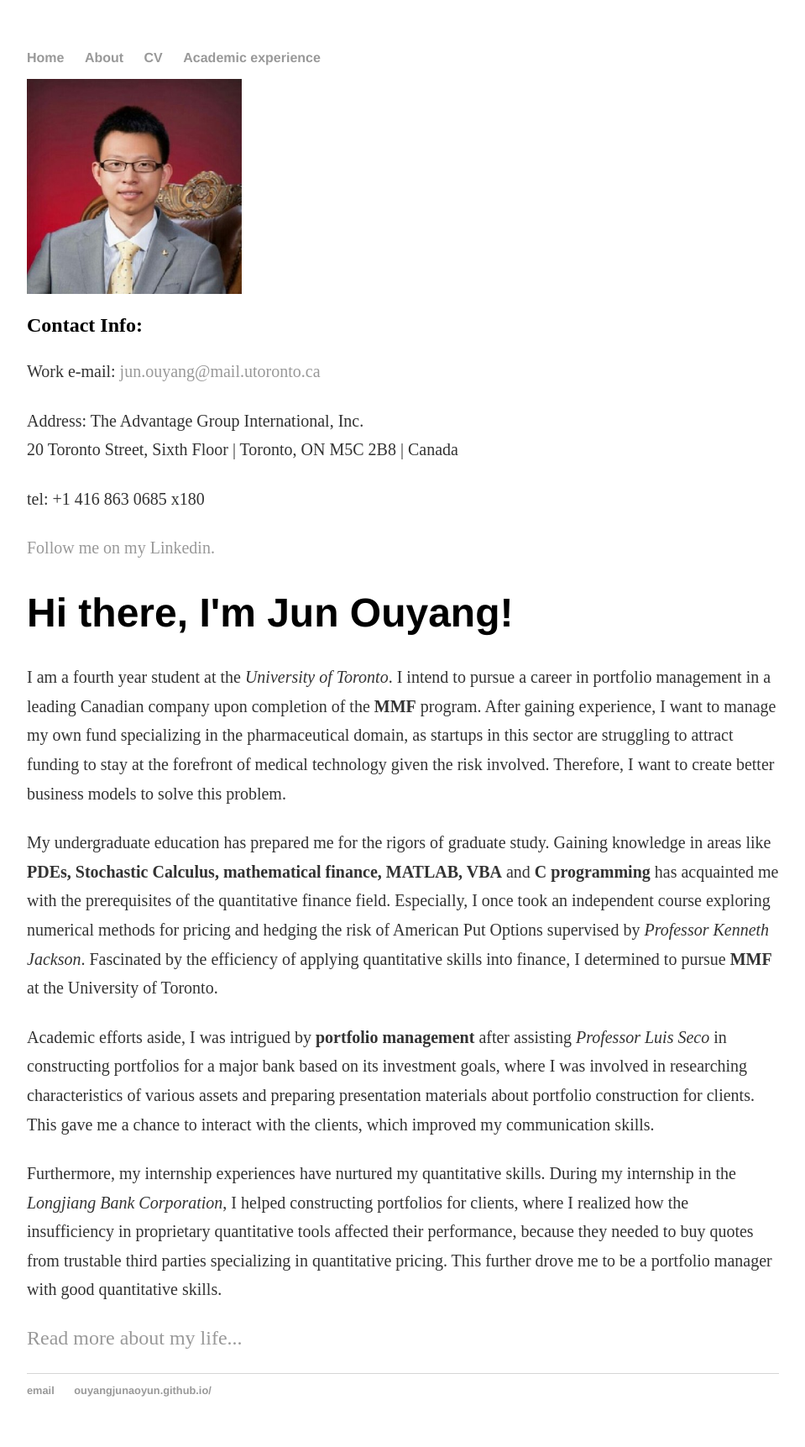
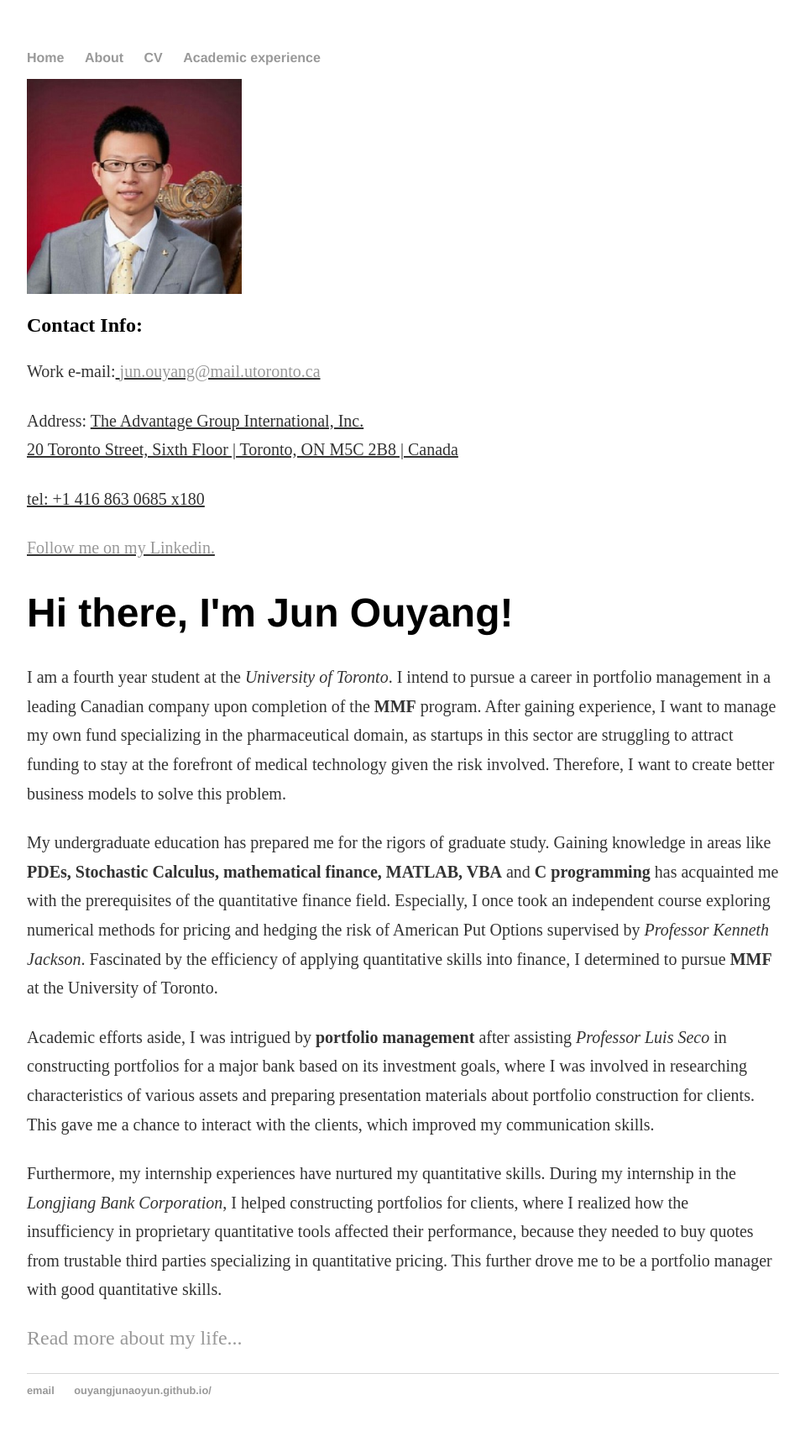
Before and after one commit to ouyangjunaoyun/mywebsite, a Jekyll site: the page built from index.html, in a window 1280 px wide. Shown: the whole page at 84% size, without its empty margins (160-1119 px from the left). Built offline with Jekyll 4.4.1, drawn with Linux system fonts in a browser that asks for light colours.

```diff
--- a/index.html
+++ b/index.html
@@ -10,11 +10,11 @@ title: Jun Ouyang, University of Toronto
 
 <div class="blurb">
   <h2>Contact Info: </h2>
-  <p><small>Work e-mail: <a href="mailto:jun.ouyang@mail.utoronto.ca">jun.ouyang@mail.utoronto.ca</a></small></p>
-<p><small>Address: The Advantage Group International, Inc.<br>
-20 Toronto Street, Sixth Floor  |  Toronto, ON   M5C 2B8  |  Canada</small></p>
-	<p><small>tel: +1 416 863 0685 x180 </small></p>
-	<p><small><a href="https://www.linkedin.com/in/junouyang/">Follow me on my Linkedin.</a> </small></p>
+  <p><small>Work e-mail:<u> <a href="mailto:jun.ouyang@mail.utoronto.ca">jun.ouyang@mail.utoronto.ca</a></u></small></p>
+	<p><small>Address: <u>The Advantage Group International, Inc.</u><br>
+		<u>20 Toronto Street, Sixth Floor  |  Toronto, ON   M5C 2B8  |  Canada</u></small></p>
+	<p><small><u>tel: +1 416 863 0685 x180 </u></small></p>
+	<p><small><u><a href="https://www.linkedin.com/in/junouyang/">Follow me on my Linkedin.</a></u> </small></p>
 </div>
 
 <div class="blurb">
```
